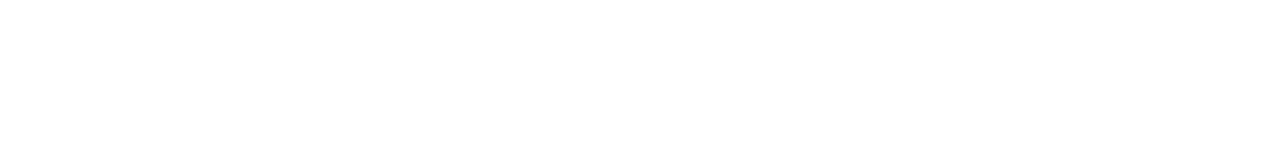
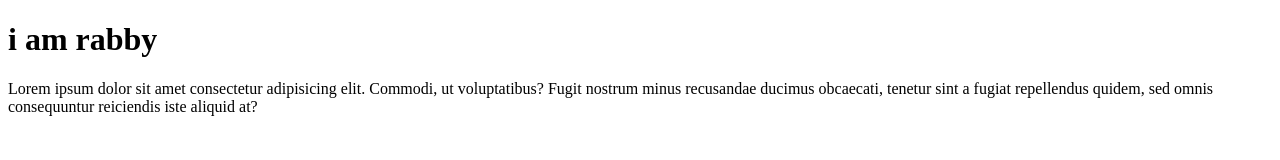
Before and after one commit to rabby407/rabby000, a plain HTML site: page index.html in a window 1280 px wide. Drawn offline with Linux system fonts and the light colour scheme.

Commit message:
added header

```diff
--- a/index.html
+++ b/index.html
@@ -7,6 +7,7 @@
     <title>rabby000</title>
 </head>
 <body>
-
+    <h1>i am rabby</h1>
+    <p>Lorem ipsum dolor sit amet consectetur adipisicing elit. Commodi, ut voluptatibus? Fugit nostrum minus recusandae ducimus obcaecati, tenetur sint a fugiat repellendus quidem, sed omnis consequuntur reiciendis iste aliquid at?</p>
 </body>
 </html>
```
